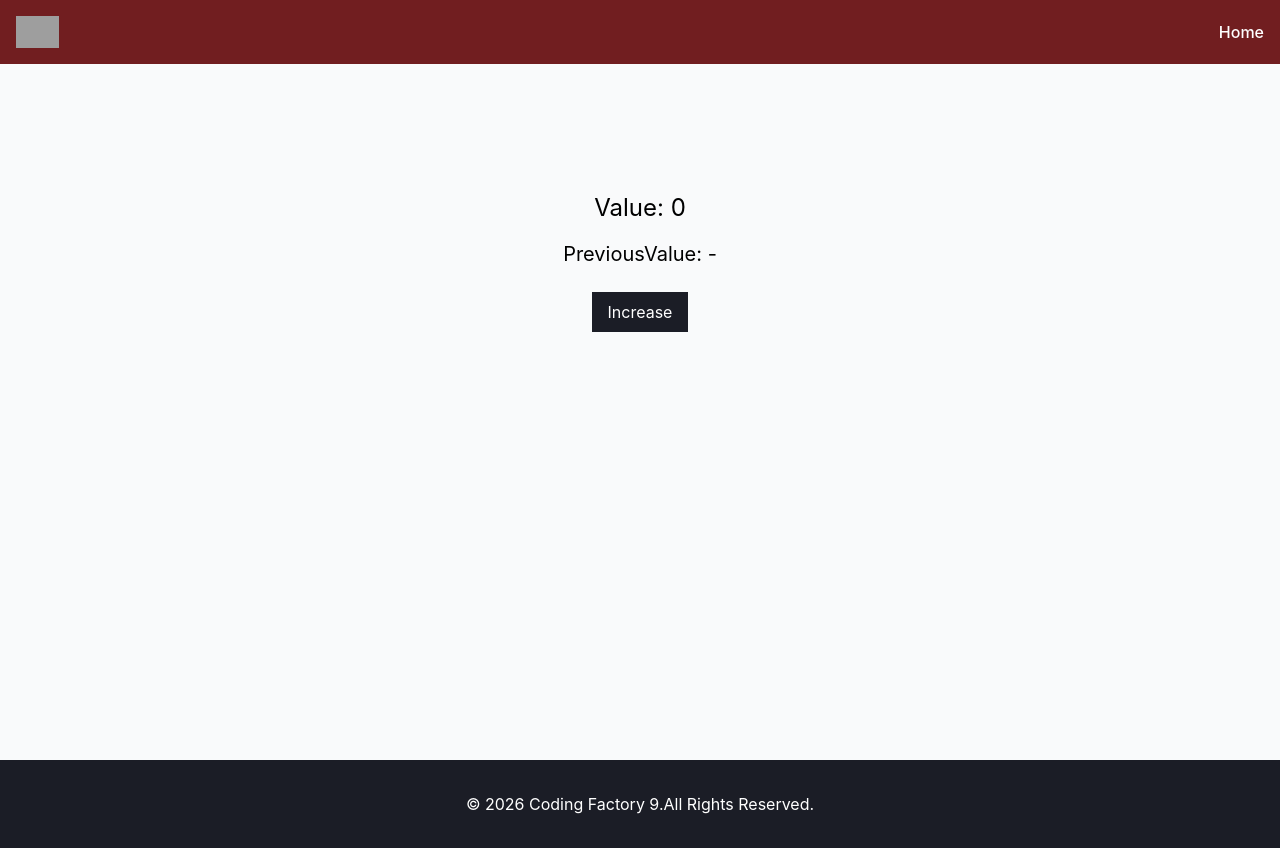
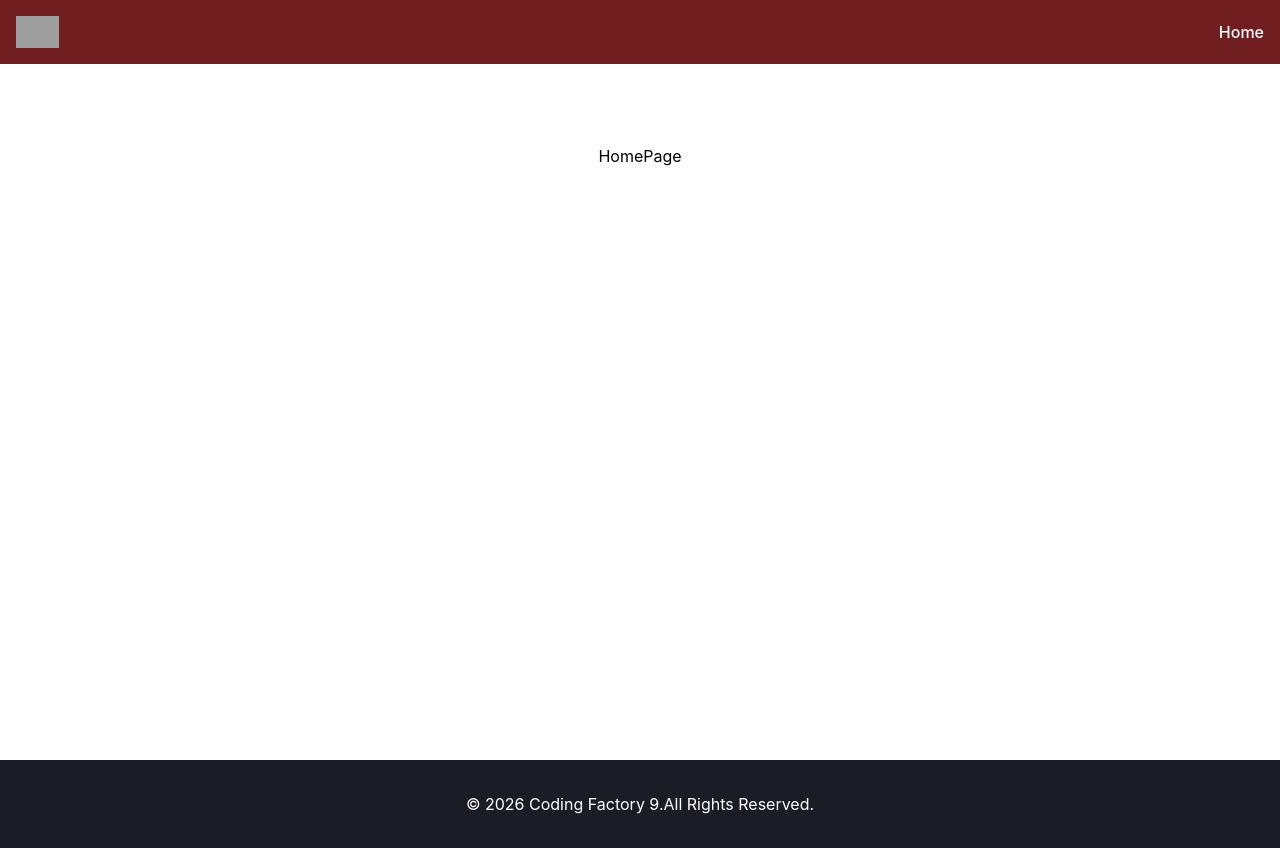
Before and after one commit to TimosPsy/cf9-react-app, a React (Vite) app: page / in a window 1280 px wide. Built offline with nearby package versions, Linux system fonts and the light colour scheme; grey boxes are pictures that could not be loaded.

Commit message:
chore: learning react-router library

```diff
--- a/src/App.tsx
+++ b/src/App.tsx
@@ -32,7 +32,7 @@
 
 
 //import ArrowFunctionalComponentWithProps from "./components/LessonThree/ArrowFunctionalComponentWithProps.tsx";
- import Layout from "./components/Layout.tsx";
+// import Layout from "./components/Layout.tsx";
  // import Counter from "./components/LessonFour/Counter.tsx";
  // import ClassCounter from "./components/LessonFour/ClassCounter.tsx";
  //import CounterAdvanced from "./components/LessonFour/CounterAdvanced.tsx";
@@ -43,12 +43,24 @@
  //import AutoRedirectAdvanced from "./components/LessonSix/AutoRedirectAdvanced.tsx";
  //import WindowSize from "./components/LessonSix/WindowSize.tsx";
  //import FocusInput from "./components/LessonSix/FocusInput.tsx";
- import PreviousValue from "./components/PreviousValue.tsx";
+ //import PreviousValue from "./components/PreviousValue.tsx";
 
 
 
 
+
+ import {Route, Routes} from "react-router";
+ import NameChanger from "./components/LessonFive/NameChanger.tsx";
+ import HomePage from "./pages/HomePage.tsx";
+ import Counter from "./components/LessonFour/Counter.tsx";
+ import CounterAdvanced from "./components/LessonFour/CounterAdvanced.tsx";
+ import RouterLayout from "./components/RouterLayout.tsx";
+
  function App() {
+
+     // useEffect(() => {
+     //     history.pushState({}, "","/about");
+     // },[]);
 
      return (
     <>
@@ -65,25 +77,35 @@
       {/*<ArrowFunctionalComponentWithProps title="Heading 1"/>*/}
 
 
-      <Layout addClasses="bg-gray-50" >
-          {/*<ArrowFunctionalComponentWithProps*/}
-          {/*    title="Second Title"*/}
-          {/*    description="Lorem ipsum dolor sit amet, consectetur adipisicing elit. Accusamus aspernatur fugit, inventore odio quia quibusdam quis ratione rem."*/}
-          {/*/>*/}
-          {/*<p className="text-red-200">Lorem ipsum dolor sit amet, consectetur adipisicing elit. Autem dicta, in labore minima molestiae optio porro quae quidem quo sequi!</p>*/}
-          {/*<p>Lorem ipsum dolor sit amet, consectetur adipisicing elit. Ex, perferendis?</p>*/}
-          {/*<Counter/>*/}
-          {/*<ClassCounter/>*/}
-          {/*<CounterAdvanced/>*/}
-          {/*<NameChanger/>*/}
-          {/*<CounterWithCustomHook/>*/}
-          {/*<NameChangerWithTitle/>*/}
-          {/*<AutoRedirect/>*/}
-          {/*<AutoRedirectAdvanced/>*/}
-          {/*<WindowSize/>*/}
-          {/*<FocusInput/>*/}
-          <PreviousValue/>
-      </Layout>
+      {/*<Layout addClasses="bg-gray-50" >*/}
+      {/*    /!*<ArrowFunctionalComponentWithProps*!/*/}
+      {/*    /!*    title="Second Title"*!/*/}
+      {/*    /!*    description="Lorem ipsum dolor sit amet, consectetur adipisicing elit. Accusamus aspernatur fugit, inventore odio quia quibusdam quis ratione rem."*!/*/}
+      {/*    /!*<p className="text-red-200">Lorem ipsum dolor sit amet, consectetur adipisicing elit. Autem dicta, in labore minima molestiae optio porro quae quidem quo sequi!</p>*!/*/}
+      {/*    /!*<p>Lorem ipsum dolor sit amet, consectetur adipisicing elit. Ex, perferendis?</p>*!/*/}
+      {/*    /!*<Counter/>*!/*/}
+      {/*    /!*<ClassCounter/>*!/*/}
+      {/*    /!*<CounterAdvanced/>*!/*/}
+      {/*    <NameChanger/>*/}
+      {/*    /!*<CounterWithCustomHook/>*!/*/}
+      {/*    /!*<NameChangerWithTitle/>*!/*/}
+      {/*    /!*<AutoRedirect/>*!/*/}
+      {/*    /!*<AutoRedirectAdvanced/>*!/*/}
+      {/*    /!*<WindowSize/>*!/*/}
+      {/*    /!*<FocusInput/>*!/*/}
+      {/*    <PreviousValue/>*/}
+      {/*</Layout>*/}
+
+        <Routes>
+            <Route element={<RouterLayout />}>
+              <Route index element={<HomePage />} />
+              <Route path="examples?">
+                <Route path="name-changer" element={<NameChanger />}/>
+                <Route path="counter" element={<Counter />}/>
+                <Route path="counter-advanced" element={<CounterAdvanced />}/>
+              </Route>
+            </Route>
+        </Routes>
     </>
   )
 }
```
